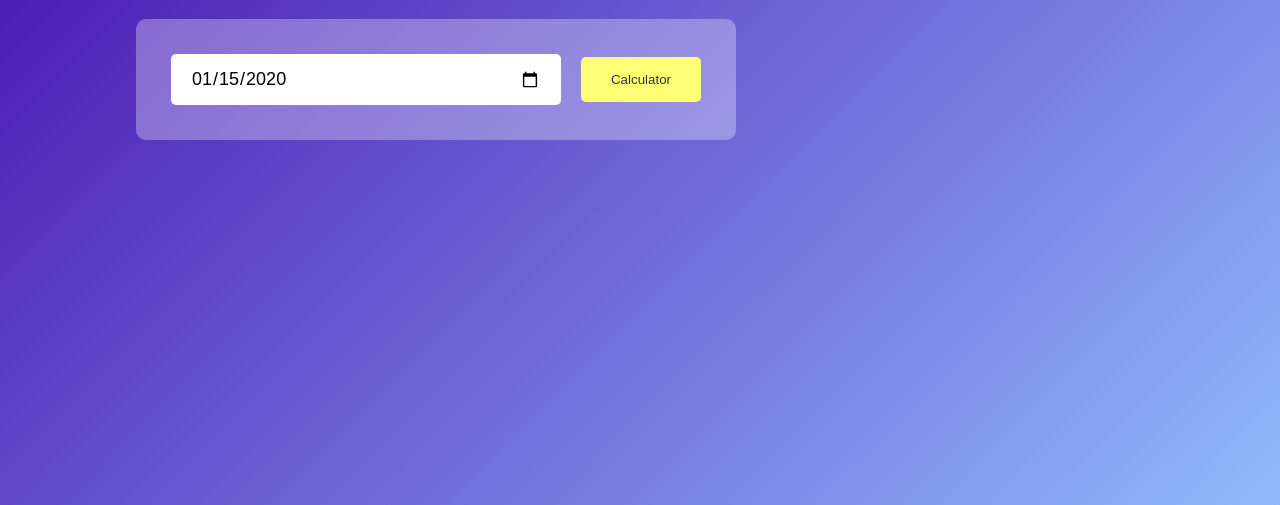
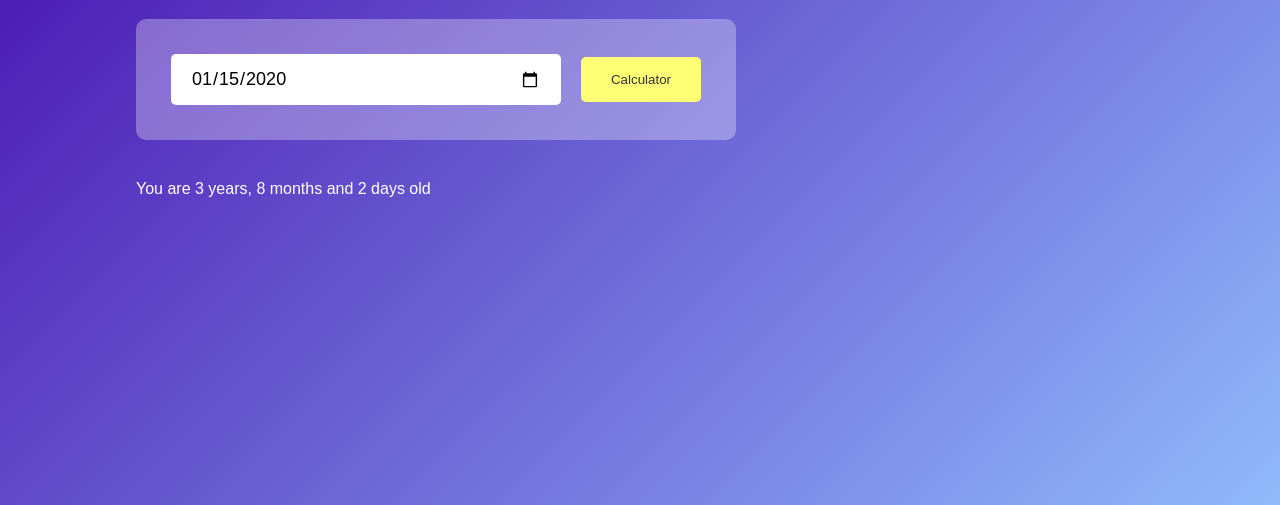
Before and after one commit to tarikkurtanovic/JavaScript-Projects, a plain HTML site: page Age calculator/index.html in a window 1280 px wide. Both pictures are taken after typing "2020-01-15" into the empty fields and a click on the button "Calculator". Shown: the part 295-800 px from the top of the page. Drawn offline with Linux system fonts and the light colour scheme.

Commit message:
Age Calculator 90% done

```diff
--- a/Age calculator/index.html
+++ b/Age calculator/index.html
@@ -16,6 +16,8 @@
           <input type="date" id="date">
           <button onclick="calculateAge()"">Calculator</button>
         </div>
+
+        <p id="result"></p>
       </div>
     </div>
   </body>
--- a/Age calculator/script.js
+++ b/Age calculator/script.js
@@ -1,6 +1,26 @@
 let userInput = document.getElementById("date");
 
-let calcBtn = document.querySelector(".btn");
+let result = document.getElementById("result");
 userInput.max = new Date().toISOString().split("T")[0];
 
-function calculateAge() {}
+function calculateAge() {
+  let birthDate = new Date(userInput.value);
+  let y1 = birthDate.getFullYear();
+  let m1 = birthDate.getMonth();
+  let d1 = birthDate.getDate();
+
+  console.log(m1, d1, y1);
+
+  let today = new Date();
+  console.log(today);
+
+  let y2 = today.getFullYear();
+  let m2 = today.getMonth();
+  let d2 = today.getDate();
+
+  result.innerHTML = `You are ${y2 - y1} years, ${m2 - m1} months and ${
+    d2 - d1
+  } days old`;
+
+  result.style.display = "block";
+}
--- a/Age calculator/style.css
+++ b/Age calculator/style.css
@@ -70,3 +70,7 @@
   background-size: 30px;
   cursor: pointer;
 }
+
+#result {
+  display: none;
+}
```
